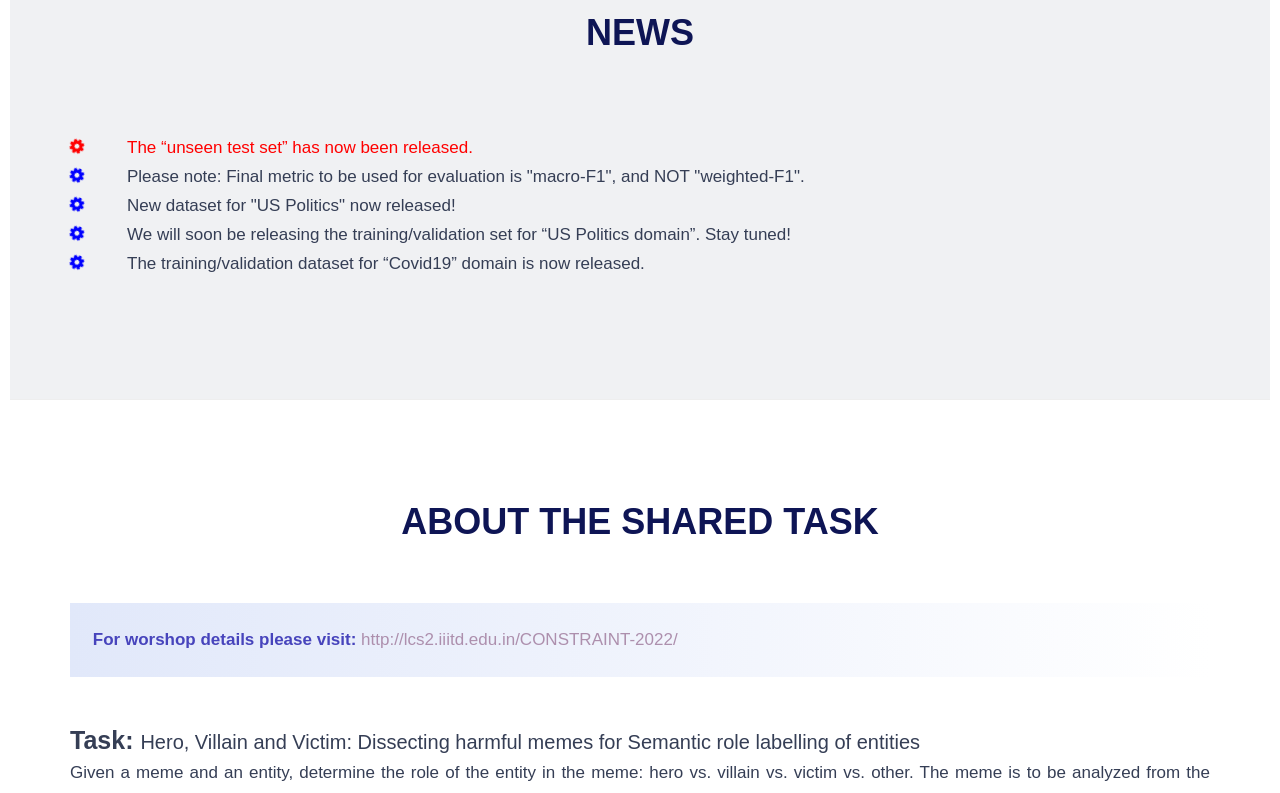
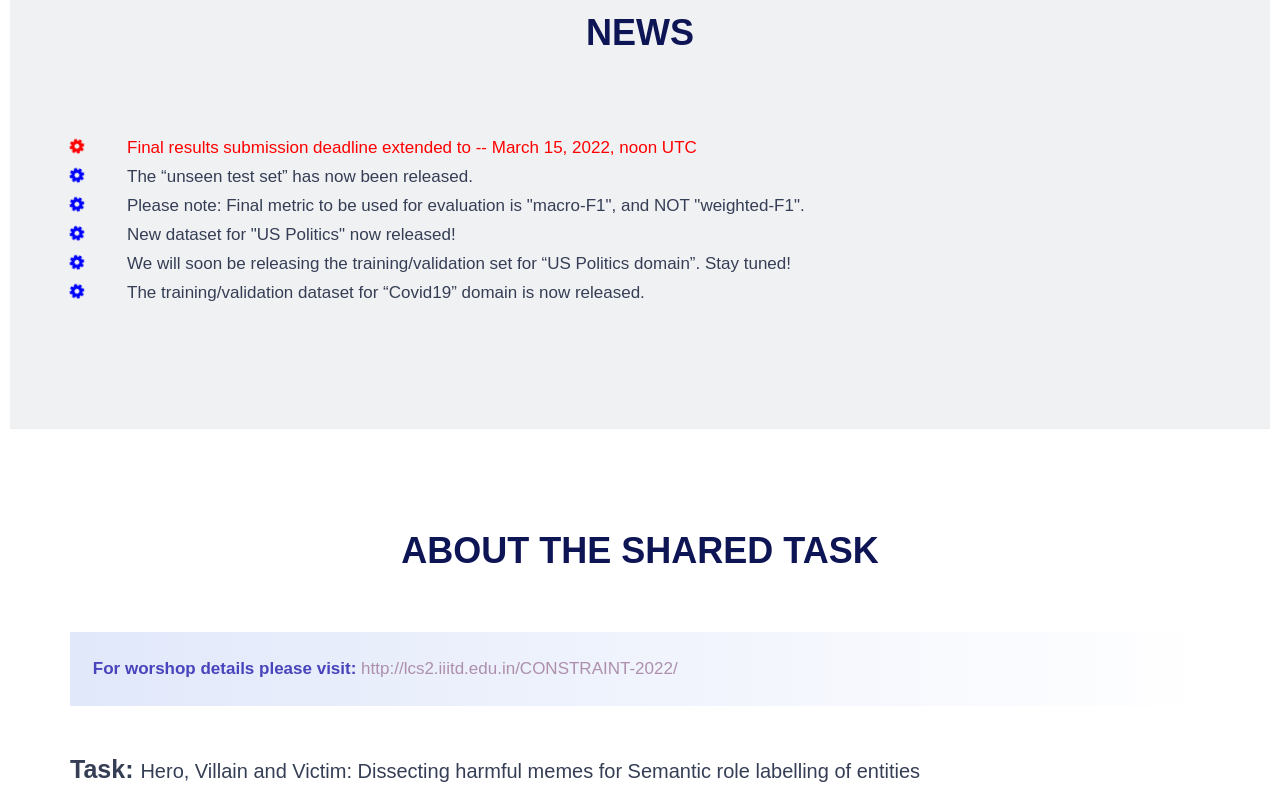
Before and after one commit to constraint-lcs2/constraint-lcs2.github.io, a plain HTML site: page index.html in a window 1280 px wide. Shown: the part 900-1693 px from the top of the page. Drawn offline with Linux system fonts and the light colour scheme.

Commit message:
deadline extended

```diff
--- a/index.html
+++ b/index.html
@@ -142,7 +142,11 @@
                         <ul style="list-style: none;">
                             <li>
                                 <div style="width: 5%; float: left;"><i class="fa fa-cog fa-spin fa-x" style="color:red;" aria-hidden="true"></i></div>
-                                <span style="color: red">The “unseen test set” has now been released.</span>
+                                <span style="color: red">Final results submission deadline extended to -- March 15, 2022, noon UTC</span>
+                            </li>
+                            <li>
+                                <div style="width: 5%; float: left;"><i class="fa fa-cog fa-spin fa-x" style="color:#0000ff;" aria-hidden="true"></i></div>
+                                The “unseen test set” has now been released.
                             </li>
                             <li>
                                 <div style="width: 5%; float: left;"><i class="fa fa-cog fa-spin fa-x" style="color:#0000ff;" aria-hidden="true"></i></div>
@@ -545,7 +549,10 @@ publisher = {Springer},
                                <ul style="margin-left: 2%;">
                                     <li><b>January 6, 2022: </b> Release of the training set</li>
                                     <li><b>March 8, 2022: </b>Release of the test set </li>
-                                    <li><b>March 12, 2022: </b>Deadline for submitting final results  </li>
+                                    <li><strike><b>March 12, 2022: </b>Deadline for submitting final results </strike></li>
+                                    <li><b>March 15, 2022 (noon UTC): </b>Extended deadline for submitting final results
+                                    </li>
+
                                     <li><b>March 25, 2022: </b>System paper submission deadline</li>
                                     <li><b>April 5, 2022: </b> Notification of acceptance</li>
                                     <li><b> April 10, 2022: </b> Camera-ready papers due </li>
```
